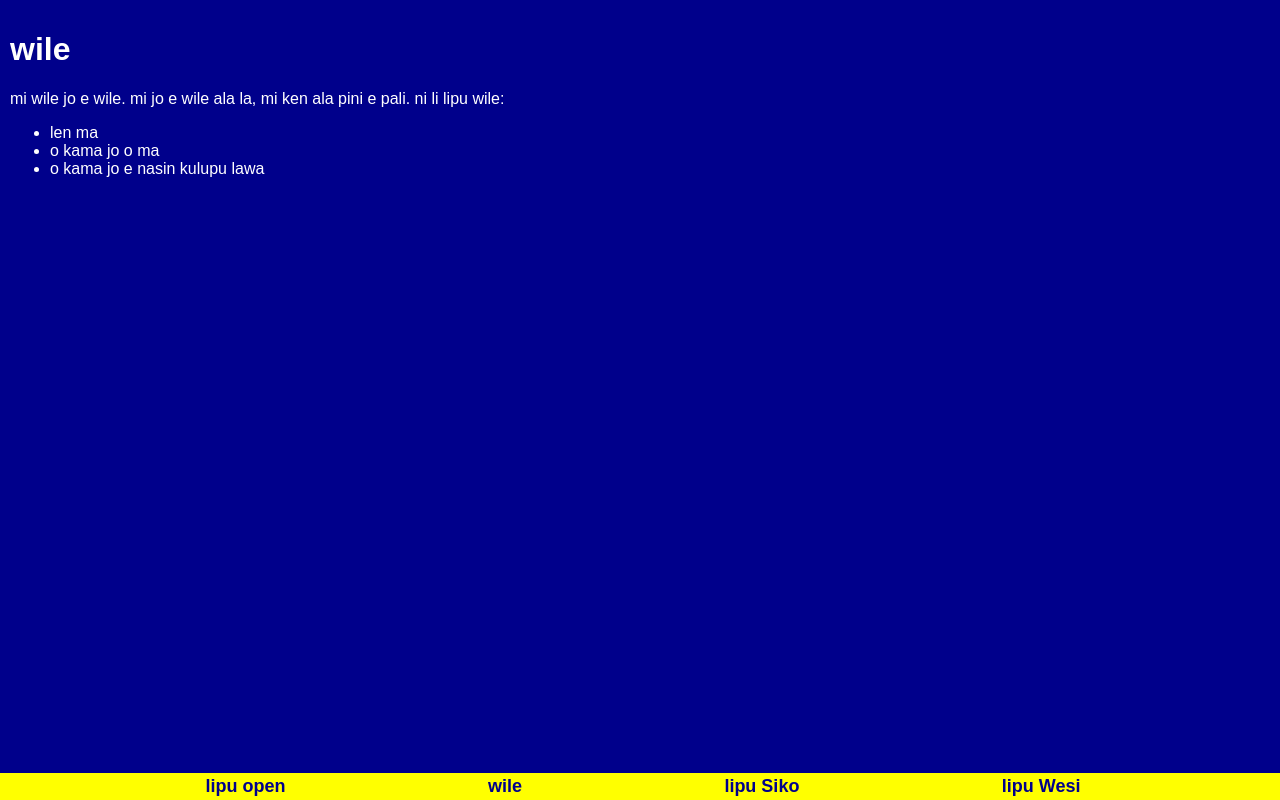
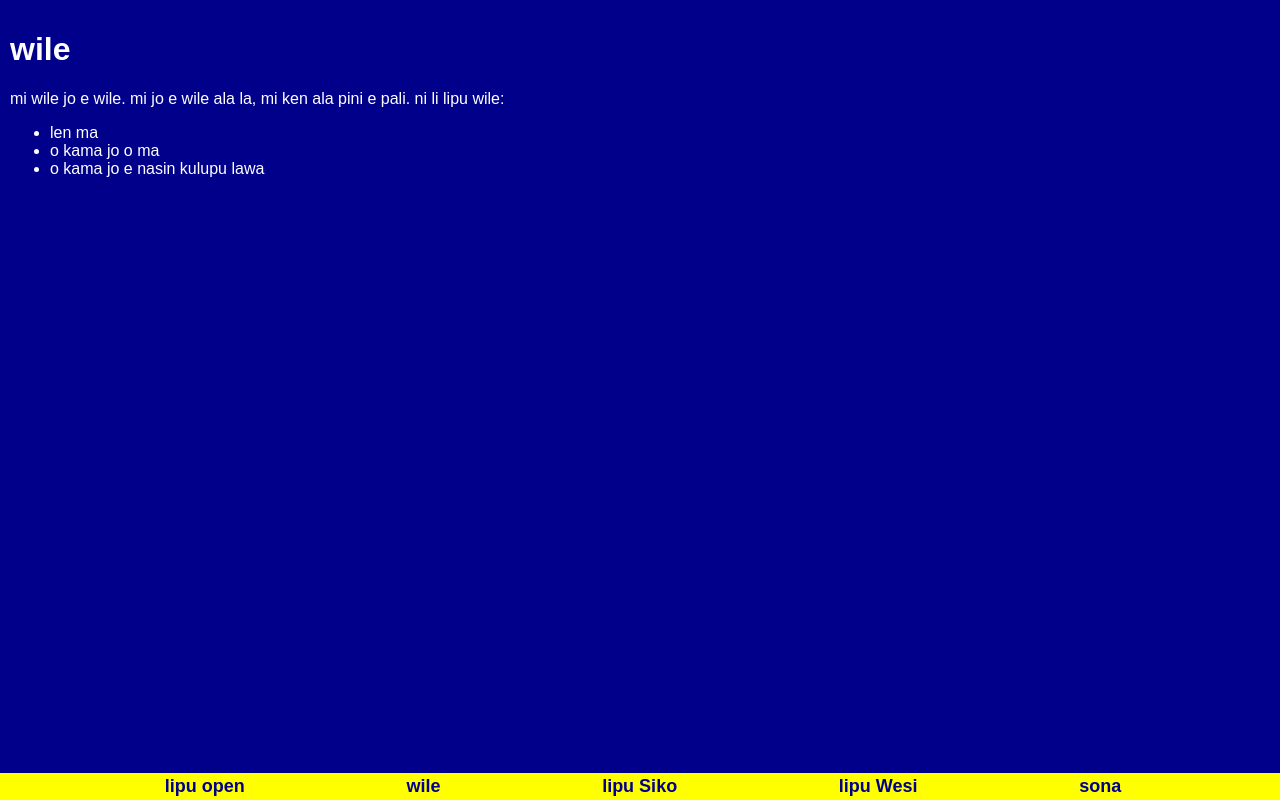
Before and after one commit to PureRaider/mapona.xyz, a plain HTML site: page tok/wile.html in a window 1280 px wide. Drawn offline with Linux system fonts and the light colour scheme.

Commit message:
Update wile.html

```diff
--- a/tok/wile.html
+++ b/tok/wile.html
@@ -15,6 +15,6 @@
                 <li>o kama jo e nasin kulupu lawa</li>
             </ul>
         </main>
-        <footer><a href="index.html">lipu open</a><a href="wile.html">wile</a><a href="https://discord.gg/BVftepeazf">lipu Siko</a><a href="https://www.reddit.com/r/ma_pona/">lipu Wesi</a></footer>
+        <footer><a href="index.html">lipu open</a><a href="wile.html">wile</a><a href="https://discord.gg/BVftepeazf">lipu Siko</a><a href="https://www.reddit.com/r/ma_pona/">lipu Wesi</a><a href="info.html">sona</a></footer>
     </body>
 </html>
```
